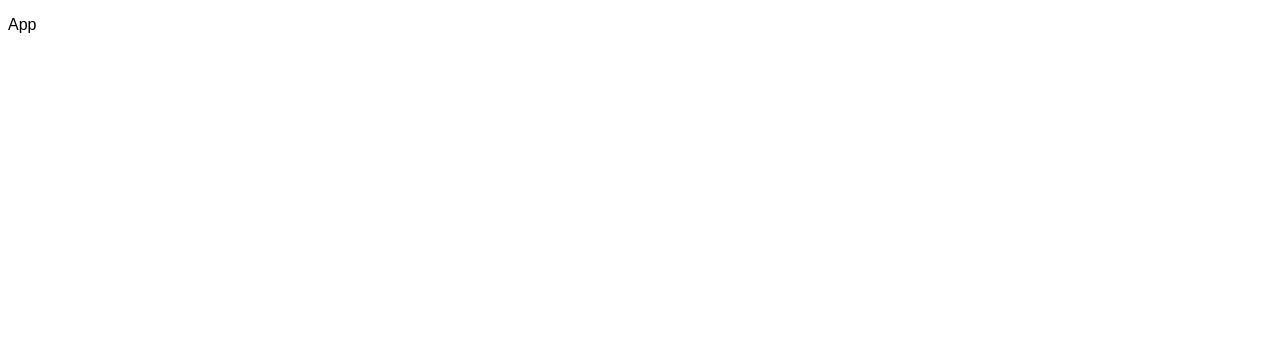
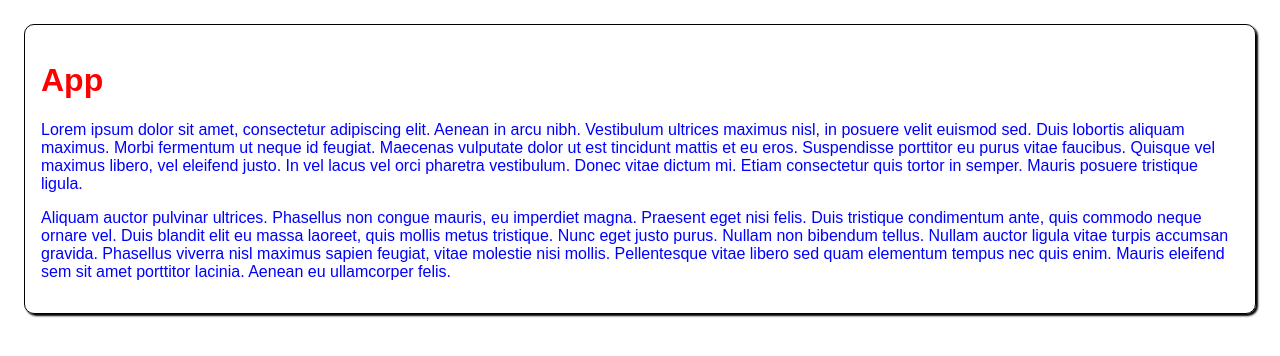
Before and after one commit to cealcuadrado/react-another-basic-sass-app, a React app: page / in a window 1280 px wide. Built offline with nearby package versions, Linux system fonts and the light colour scheme.

Commit message:
Definido layout de la app

```diff
--- a/src/Sass/base/_index.scss
+++ b/src/Sass/base/_index.scss
@@ -1,3 +1,4 @@
 body {
     font-family: 'Arial', 'sans-serif';
+    padding: 1rem;
 }
--- a/src/app/App.js
+++ b/src/app/App.js
@@ -1,8 +1,31 @@
+import './App.scss';
+
 function App() {
     return (
-        <div className="app">
-            <p>App</p>
-        </div>
+      <div className="app">
+        <h1>App</h1>
+        <p>
+          Lorem ipsum dolor sit amet, consectetur adipiscing elit. Aenean in
+          arcu nibh. Vestibulum ultrices maximus nisl, in posuere velit euismod
+          sed. Duis lobortis aliquam maximus. Morbi fermentum ut neque id
+          feugiat. Maecenas vulputate dolor ut est tincidunt mattis et eu eros.
+          Suspendisse porttitor eu purus vitae faucibus. Quisque vel maximus
+          libero, vel eleifend justo. In vel lacus vel orci pharetra vestibulum.
+          Donec vitae dictum mi. Etiam consectetur quis tortor in semper. Mauris
+          posuere tristique ligula.
+        </p>
+        <p>
+          Aliquam auctor pulvinar ultrices. Phasellus non congue mauris, eu
+          imperdiet magna. Praesent eget nisi felis. Duis tristique condimentum
+          ante, quis commodo neque ornare vel. Duis blandit elit eu massa
+          laoreet, quis mollis metus tristique. Nunc eget justo purus. Nullam
+          non bibendum tellus. Nullam auctor ligula vitae turpis accumsan
+          gravida. Phasellus viverra nisl maximus sapien feugiat, vitae molestie
+          nisi mollis. Pellentesque vitae libero sed quam elementum tempus nec
+          quis enim. Mauris eleifend sem sit amet porttitor lacinia. Aenean eu
+          ullamcorper felis.
+        </p>
+      </div>
     );
 }
 
--- a/src/app/App.scss
+++ b/src/app/App.scss
@@ -1,3 +1,13 @@
 .app {
+    $titleColor: red;
+    $paragraphColor: blue;
+    $backgroundColor: brown;
 
+    padding: 1rem;
+    border: 1px solid black;
+    box-shadow: 2px 2px 2px black;
+    border-radius: 10px;
+
+    h1 { color: $titleColor; }
+    p { color: $paragraphColor; }
 }
```
